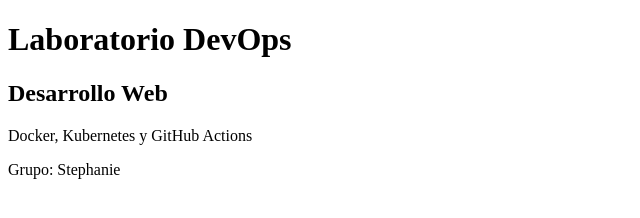
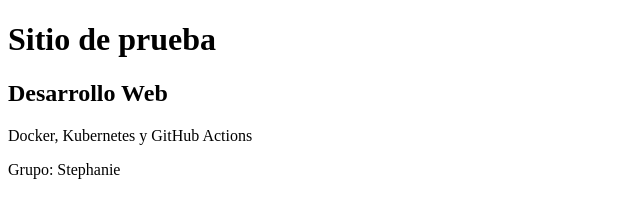
Before and after one commit to StephanieTz/laboratorio-devops, a plain HTML site: page site/index.html in a window 1280 px wide. Shown: the whole page, without its empty margins (0-640 px from the left). Drawn offline with Linux system fonts and the light colour scheme.

Commit message:
Change main heading from 'Laboratorio DevOps' to 'Sitio de prueba'

```diff
--- a/site/index.html
+++ b/site/index.html
@@ -6,7 +6,7 @@
   <title>Laboratorio DevOps</title>
 </head>
 <body>
-  <h1>Laboratorio DevOps</h1>
+  <h1>Sitio de prueba</h1>
   <h2>Desarrollo Web</h2>
   <p>Docker, Kubernetes y GitHub Actions</p>
   <p>Grupo: Stephanie</p>
```
